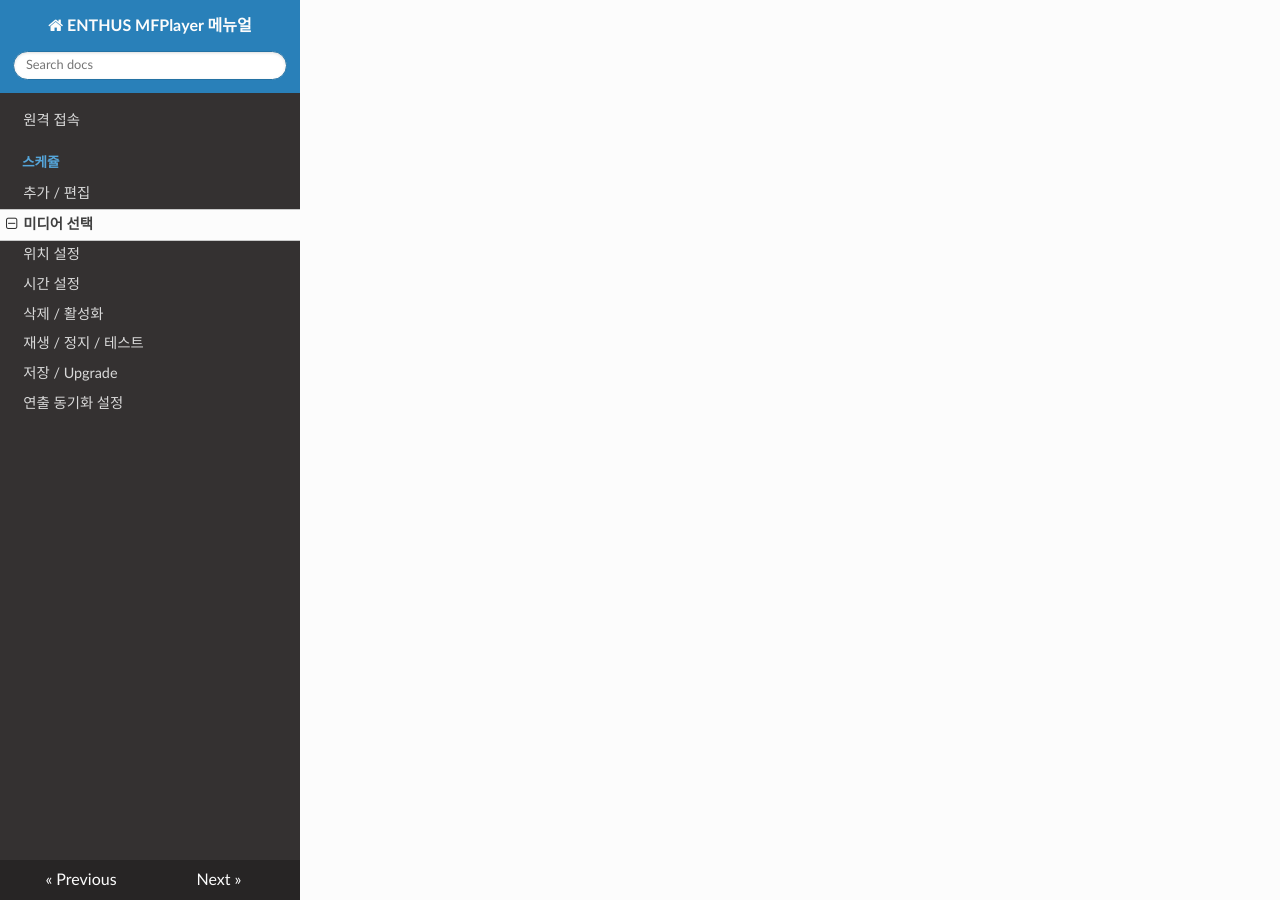
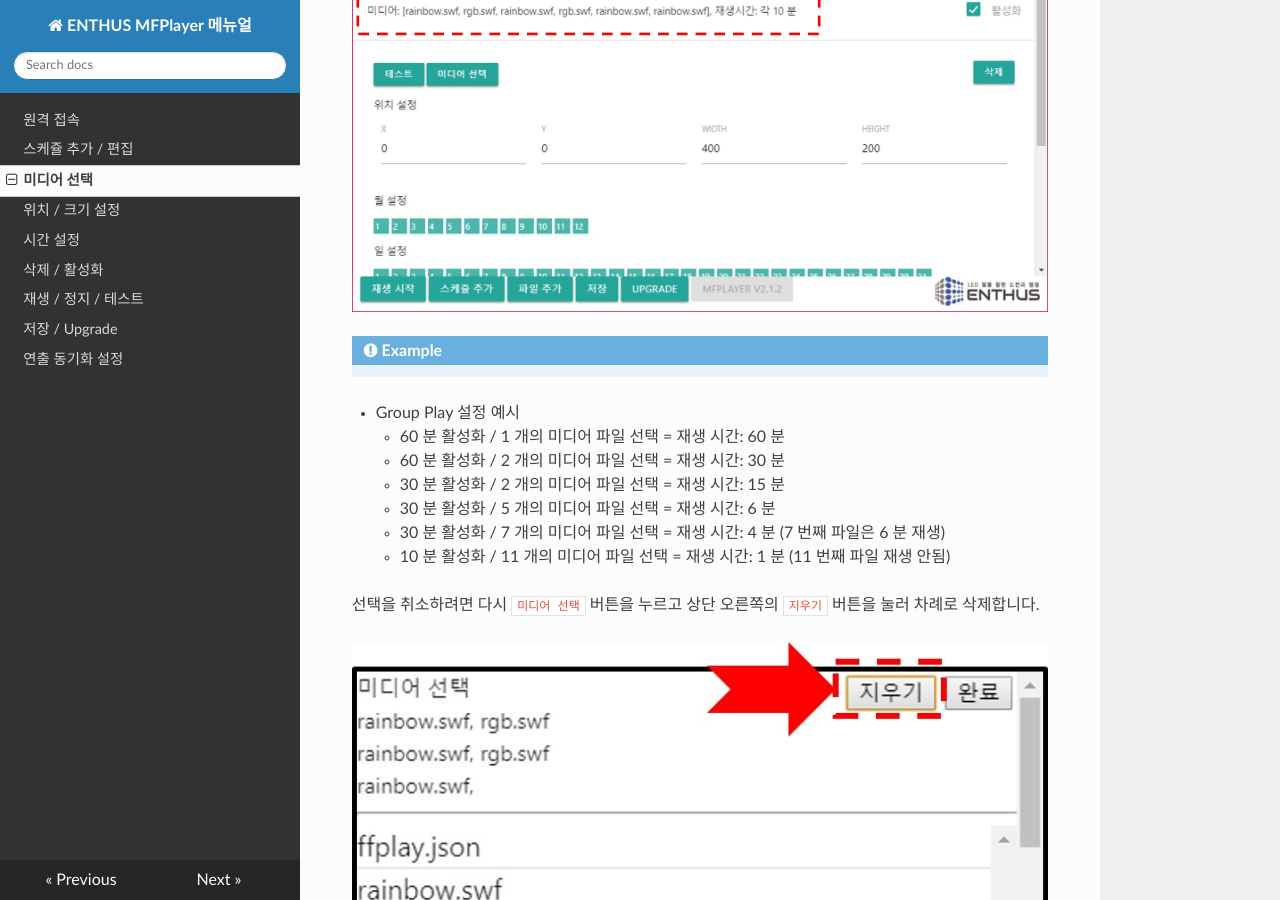
Before and after one commit to enthusapp/mfplayer, an MkDocs documentation site: the page built from docs/media_select.md, in a window 1280 px wide and 900 px high, scrolled down 1877 px. Built offline with MkDocs 1.6.1, drawn with Linux system fonts in a browser that asks for light colours; nearby versions of some CDN libraries; old or Windows-style settings are respelled for this version of MkDocs; some of the changed text lies outside the part shown.

Commit message:
dongdaegu4

```diff
--- a/docs/media_select.md
+++ b/docs/media_select.md
@@ -1,13 +1,16 @@
-미디어 제목을 클릭하면 미디어 선택 창이 나타납니다.
+### 미디어 선택
+재생할 파일을 선택하기 위해 `미디어 선택` 버튼을 클릭합니다.
+
+![](img/media_select_button.jpg)
+
+창의 상단에는 이전에 설정된 값이, 아래에는 선택가능한 파일 리스트가 표시됩니다.
 
 ![](img/media_window.jpg)
-
-창의 상단에는 이전에 설정된 값이, 아래에는 선택가능한 파일 리스트가 표시됩니다.
 
 !!! note
     새로 추가된 스케쥴일 경우 기본으로 rainbow.swf 가 선택되어 있습니다.
 
-##### Group Play
+### Group Play
 MFPlayer 에는 여러개의 미디어 파일을 같은 설정으로 재생할 수 있는 Group Play 기능이 있습니다. 원하는 미디어 파일을 선택하면 차례대로 상단의 선택 리스트에 미디어 파일명이 표시됩니다.
 
 ![](img/media_select.jpg)
@@ -21,12 +24,14 @@ MFPlayer 에는 여러개의 미디어 파일을 같은 설정으로 재생할
 ![](img/media_select_complete_display.jpg)
 
 !!! Example
+- Group Play 설정 예시
+    - 60 분 활성화 / 1 개의 미디어 파일 선택 = 재생 시간: 60 분
     - 60 분 활성화 / 2 개의 미디어 파일 선택 = 재생 시간: 30 분
     - 30 분 활성화 / 2 개의 미디어 파일 선택 = 재생 시간: 15 분
     - 30 분 활성화 / 5 개의 미디어 파일 선택 = 재생 시간: 6 분
     - 30 분 활성화 / 7 개의 미디어 파일 선택 = 재생 시간: 4 분 (7 번째 파일은 6 분 재생)
     - 10 분 활성화 / 11 개의 미디어 파일 선택 = 재생 시간: 1 분 (11 번째 파일 재생 안됨)
 
-선택을 취소하려면 상단 오른쪽의 지우기 버튼을 눌러 차례로 삭제합니다.
+선택을 취소하려면 다시 `미디어 선택` 버튼을 누르고 상단 오른쪽의 `지우기` 버튼을 눌러 차례로 삭제합니다.
 
 ![](img/media_select_delete.jpg)
--- a/mkdocs.yml
+++ b/mkdocs.yml
@@ -3,13 +3,12 @@ theme: readthedocs
 
 nav:
 - '원격 접속': connect_remote.md
-- '스케쥴':
-    - '추가 / 편집': 'schedule_add.md'
-    - '미디어 선택': 'media_select.md'
-    - '위치 설정': 'position.md'
-    - '시간 설정': 'time.md'
-    - '삭제 / 활성화': 'delete_enable.md'
-    - '재생 / 정지 / 테스트': 'start_stop_test.md'
+- '스케쥴 추가 / 편집': 'schedule_add.md'
+- '미디어 선택': 'media_select.md'
+- '위치 / 크기 설정': 'position.md'
+- '시간 설정': 'time.md'
+- '삭제 / 활성화': 'delete_enable.md'
+- '재생 / 정지 / 테스트': 'start_stop_test.md'
 - '저장 / Upgrade': store_upgrade.md
 - '연출 동기화 설정': server.md
 
```
Also changed, not shown: docs/connect_remote.md (+4 -2 lines), docs/position.md (+7 -1 lines), docs/schedule_add.md (+1 -5 lines), docs/time.md (+7 -3 lines), docs/img/media_select.jpg (added), docs/img/media_select_button.jpg (added), docs/img/media_select_complete.jpg (added), docs/img/media_select_complete_display.jpg (added), docs/img/media_select_delete.jpg (added), docs/img/media_window.jpg, docs/img/position.jpg (added), docs/img/position_setting.jpg, docs/img/schedule_add_button.jpg, docs/img/schedule_open.jpg, 1 more files.
